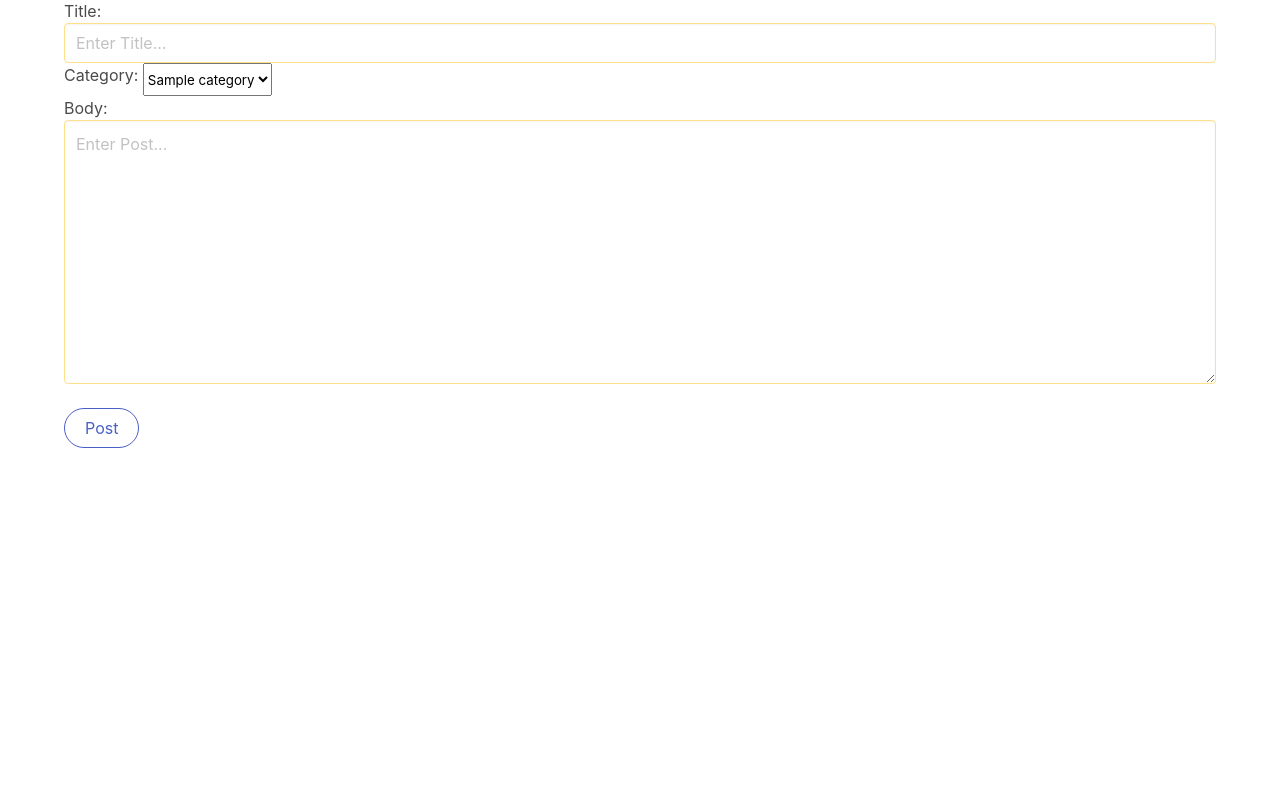
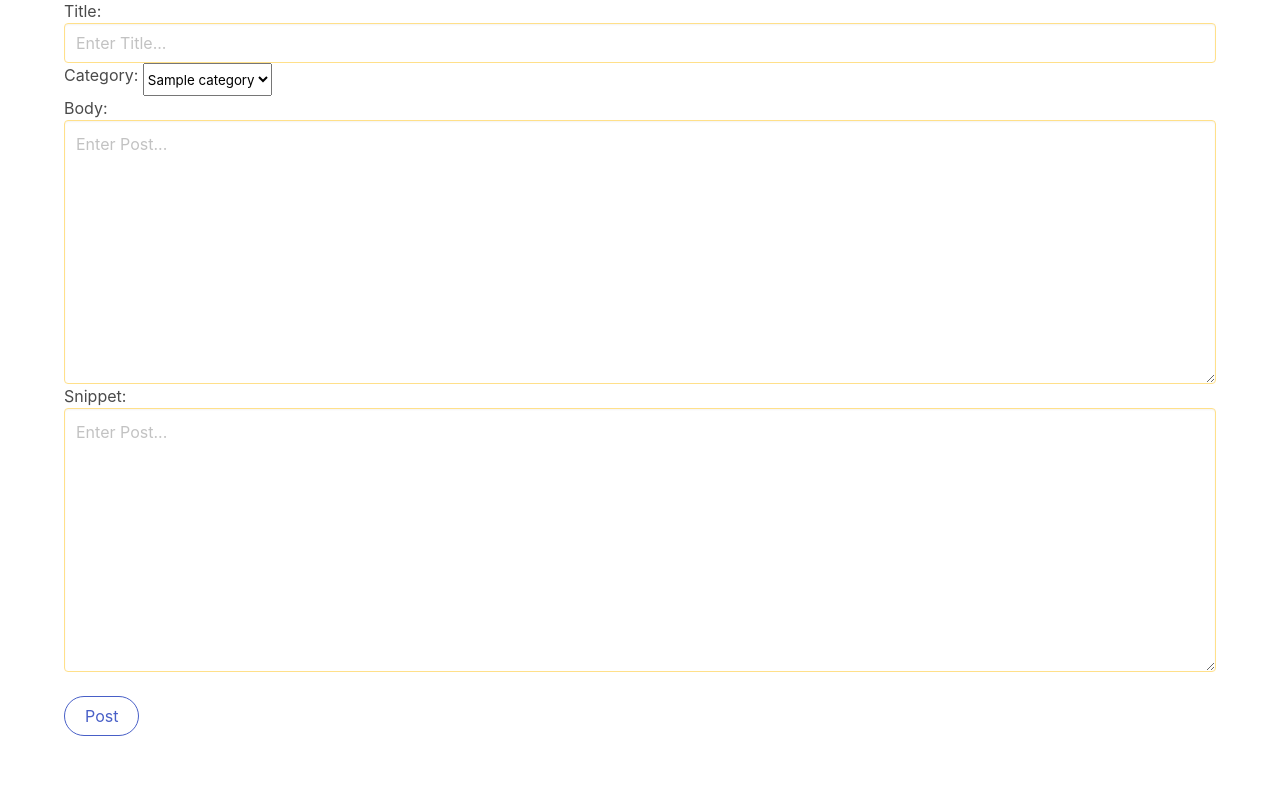
Before and after one commit to Gonzalez32/Newpost, a Django app: page /add_post/ in a window 1280 px wide. Shown: the part 217-1013 px from the top of the page. Before the commit the page ends 665 px from the top, so only its background shows below. Run offline with Django 3.2, Linux system fonts and the light colour scheme; a user stored in the database is signed in; tables that the repository leaves empty hold one stand-in row (values such as "Sample post"); some libraries are stand-ins or nearby versions.

Commit message:
migrate post snippets

```diff
--- a/main_app/forms.py
+++ b/main_app/forms.py
@@ -12,7 +12,7 @@ for item in choices:
 class PostForm(forms.ModelForm):
     class Meta:
         model = Post
-        fields = ('title', 'author', 'category', 'body')
+        fields = ('title', 'author', 'category', 'body', 'snippet')
 
         widgets = {
             'title': forms.TextInput(attrs={'class': 'input is-warning', 'placeholder': 'Enter Title...'}),
@@ -21,16 +21,20 @@ class PostForm(forms.ModelForm):
             # 'author': forms.Select(attrs={'class': 'select is-warning'}),
             'category': forms.Select(choices=choices_list, attrs={'class': 'select is-warning'}),
             'body': forms.Textarea(attrs={'class': 'textarea is-warning', 'placeholder': 'Enter Post...'}),
+            'snippet': forms.Textarea(attrs={'class': 'textarea is-warning', 'placeholder': 'Enter Post...'}),
+
         }
 
 
 class EditPostForm(forms.ModelForm):
     class Meta:
         model = Post
-        fields = ('title', 'body')
+        fields = ('title', 'body', 'snippet')
 
         widgets = {
             'title': forms.TextInput(attrs={'class': 'input is-warning', 'placeholder': 'Enter Title...'}),
             # 'author': forms.Select(attrs={'class': 'select is-warning'}),
             'body': forms.Textarea(attrs={'class': 'textarea is-warning', 'placeholder': 'Enter Post...'}),
+            'snippet': forms.Textarea(attrs={'class': 'textarea is-warning', 'placeholder': 'Enter Post...'}),
+
         }
--- a/main_app/models.py
+++ b/main_app/models.py
@@ -25,6 +25,7 @@ class Post(models.Model):
     post_date = models.DateField(auto_now_add=True)
     post_time = models.TimeField(auto_now_add=True)
     category = models.CharField(max_length=255, default='coding')
+    snippet = models.CharField(max_length=255)
     likes = models.ManyToManyField(User, related_name='blog_posts')
 
 
--- a/main_app/templates/home.html
+++ b/main_app/templates/home.html
@@ -15,7 +15,8 @@
         {% endif %}
       {% endif %}
     <br />
-    {{ post.body|slice:":100" |safe }}
+    {{ post.snippet }}
+    <!-- {{ post.body|slice:":100" |safe }} -->
   </li>
   {% endfor %}
 </ul>
```
Also changed, not shown: main_app/migrations/0006_post_snippet.py (added).
